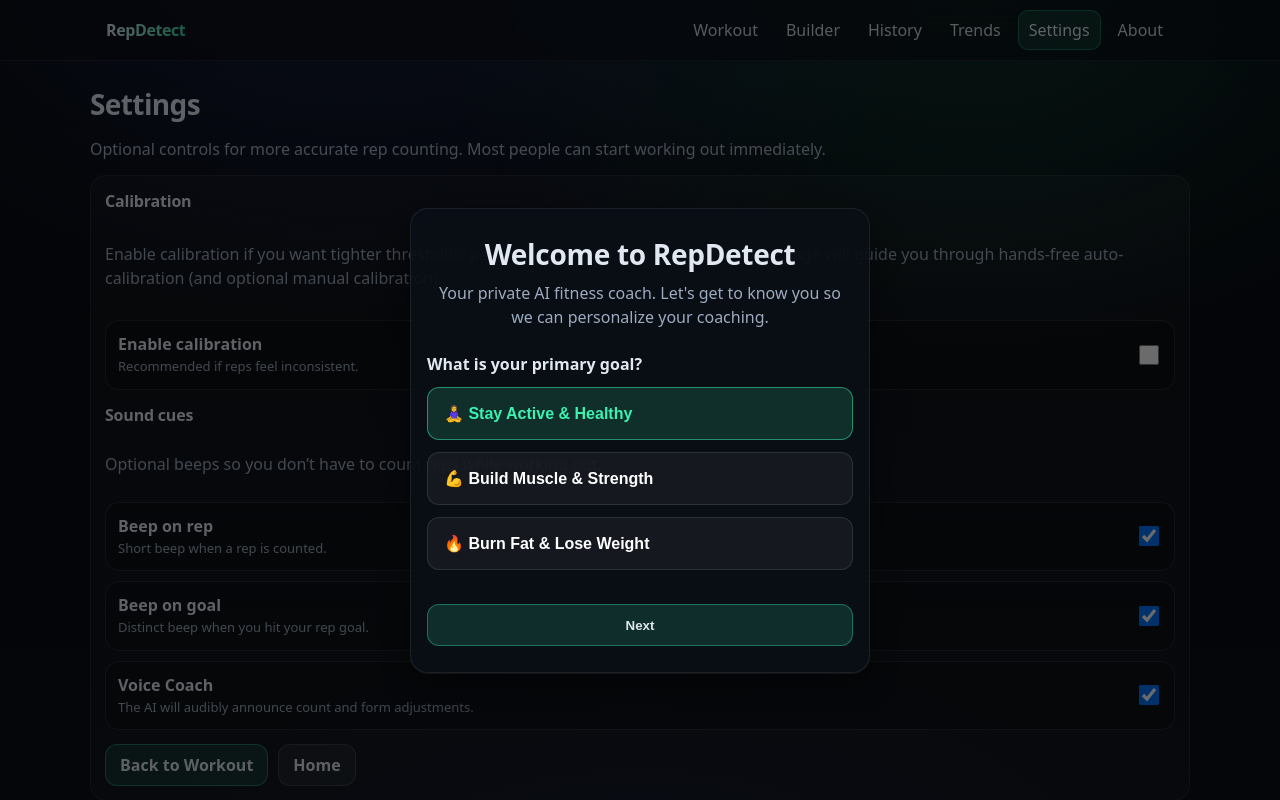
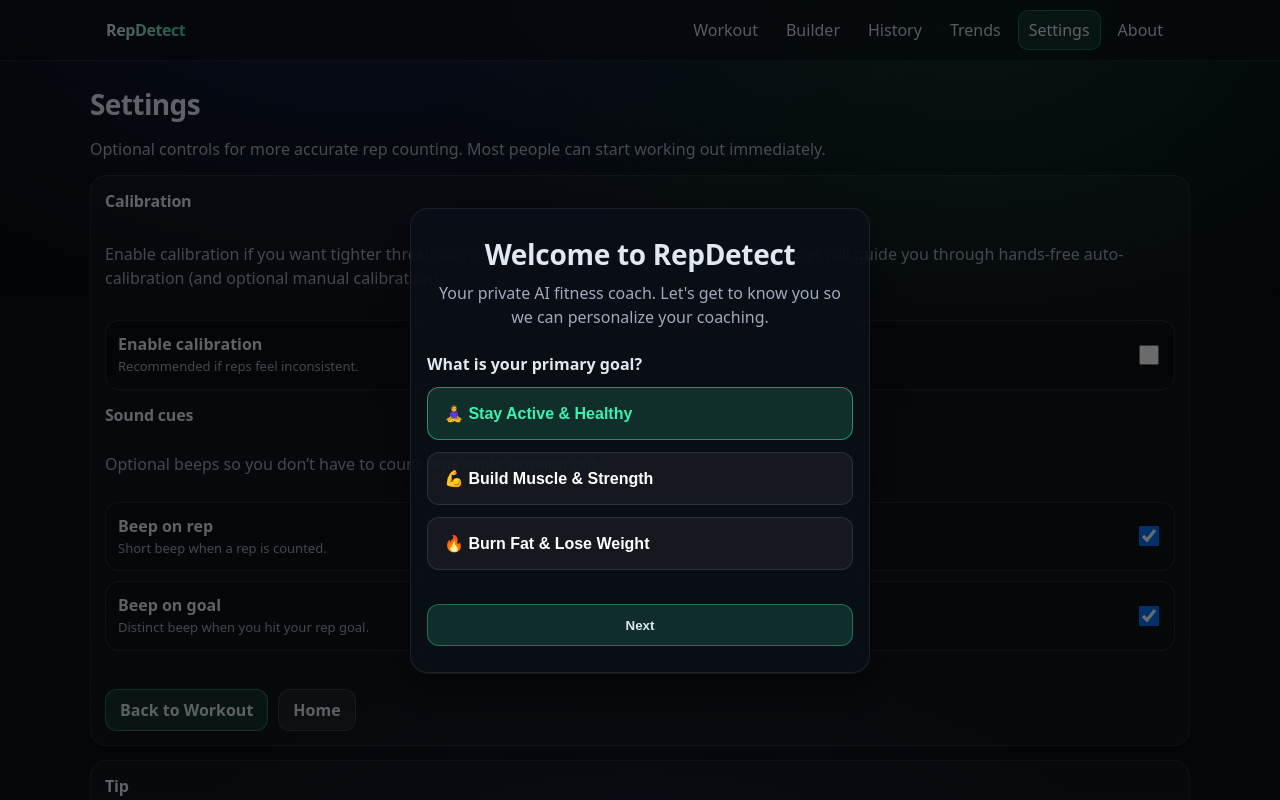
Before and after one commit to SameRainbows/Replike, a Next.js app: page /settings in a window 1280 px wide. Shown: the top 800 px of the page. Built offline with nearby package versions, Linux system fonts and the light colour scheme.

Commit message:
refactor: remove voice coach implementation per request

```diff
--- a/app/lib/settings.ts
+++ b/app/lib/settings.ts
@@ -2,7 +2,6 @@ export type AppSettings = {
   calibrationEnabled: boolean;
   soundOnRep: boolean;
   soundOnGoal: boolean;
-  voiceCoachEnabled: boolean;
 };
 
 const STORAGE_KEY = "repdetect:settings:v1";
@@ -10,16 +9,15 @@ const STORAGE_KEY = "repdetect:settings:v1";
 export function loadSettings(): AppSettings {
   try {
     const raw = localStorage.getItem(STORAGE_KEY);
-    if (!raw) return { calibrationEnabled: false, soundOnRep: true, soundOnGoal: true, voiceCoachEnabled: true };
+    if (!raw) return { calibrationEnabled: false, soundOnRep: true, soundOnGoal: true };
     const parsed = JSON.parse(raw) as Partial<AppSettings>;
     return {
       calibrationEnabled: Boolean(parsed.calibrationEnabled),
       soundOnRep: parsed.soundOnRep !== undefined ? Boolean(parsed.soundOnRep) : true,
       soundOnGoal: parsed.soundOnGoal !== undefined ? Boolean(parsed.soundOnGoal) : true,
-      voiceCoachEnabled: parsed.voiceCoachEnabled !== undefined ? Boolean(parsed.voiceCoachEnabled) : true,
     };
   } catch {
-    return { calibrationEnabled: false, soundOnRep: true, soundOnGoal: true, voiceCoachEnabled: true };
+    return { calibrationEnabled: false, soundOnRep: true, soundOnGoal: true };
   }
 }
 
--- a/app/settings/page.tsx
+++ b/app/settings/page.tsx
@@ -8,7 +8,6 @@ export default function SettingsPage() {
   const [calibrationEnabled, setCalibrationEnabled] = useState(false);
   const [soundOnRep, setSoundOnRep] = useState(true);
   const [soundOnGoal, setSoundOnGoal] = useState(true);
-  const [voiceCoachEnabled, setVoiceCoachEnabled] = useState(true);
 
   useEffect(() => {
     const s = loadSettings();
@@ -21,7 +20,6 @@ export default function SettingsPage() {
       setCalibrationEnabled(next.calibrationEnabled);
       setSoundOnRep(next.soundOnRep);
       setSoundOnGoal(next.soundOnGoal);
-      setVoiceCoachEnabled(next.voiceCoachEnabled);
     };
     window.addEventListener("storage", onSettings);
     window.addEventListener("repdetect:settings", onSettings);
@@ -72,7 +70,7 @@ export default function SettingsPage() {
             onChange={(e) => {
               const next = e.target.checked;
               setCalibrationEnabled(next);
-              saveSettings({ calibrationEnabled: next, soundOnRep, soundOnGoal, voiceCoachEnabled });
+              saveSettings({ calibrationEnabled: next, soundOnRep, soundOnGoal });
             }}
             style={{ width: 20, height: 20 }}
           />
@@ -107,7 +105,7 @@ export default function SettingsPage() {
               onChange={(e) => {
                 const next = e.target.checked;
                 setSoundOnRep(next);
-                saveSettings({ calibrationEnabled, soundOnRep: next, soundOnGoal, voiceCoachEnabled });
+                saveSettings({ calibrationEnabled, soundOnRep: next, soundOnGoal });
               }}
               style={{ width: 20, height: 20 }}
             />
@@ -138,45 +136,14 @@ export default function SettingsPage() {
               onChange={(e) => {
                 const next = e.target.checked;
                 setSoundOnGoal(next);
-                saveSettings({ calibrationEnabled, soundOnRep, soundOnGoal: next, voiceCoachEnabled });
-              }}
-              style={{ width: 20, height: 20 }}
-            />
-          </label>
-
-          <label
-            style={{
-              display: "flex",
-              alignItems: "center",
-              justifyContent: "space-between",
-              gap: 12,
-              padding: 12,
-              borderRadius: 14,
-              border: "1px solid rgba(255,255,255,0.10)",
-              background: "rgba(0,0,0,0.18)",
-            }}
-          >
-            <div style={{ display: "grid", gap: 2 }}>
-              <div style={{ fontWeight: 800 }}>Voice Coach</div>
-              <div className="muted" style={{ fontSize: 13 }}>
-                The AI will audibly announce count and form adjustments.
-              </div>
-            </div>
-
-            <input
-              type="checkbox"
-              checked={voiceCoachEnabled}
-              onChange={(e) => {
-                const next = e.target.checked;
-                setVoiceCoachEnabled(next);
-                saveSettings({ calibrationEnabled, soundOnRep, soundOnGoal, voiceCoachEnabled: next });
+                saveSettings({ calibrationEnabled, soundOnRep, soundOnGoal: next });
               }}
               style={{ width: 20, height: 20 }}
             />
           </label>
         </div>
 
-        <div style={{ display: "flex", gap: 10, flexWrap: "wrap" }}>
+        <div style={{ display: "flex", gap: 10, flexWrap: "wrap", marginTop: 24 }}>
           <Link className="btn btn--primary" href="/workout">
             Back to Workout
           </Link>
```
Also changed, not shown: app/lib/speech.ts (deleted, +0 -61 lines), app/pose/PoseRepCounter.tsx (+2 -12 lines).
